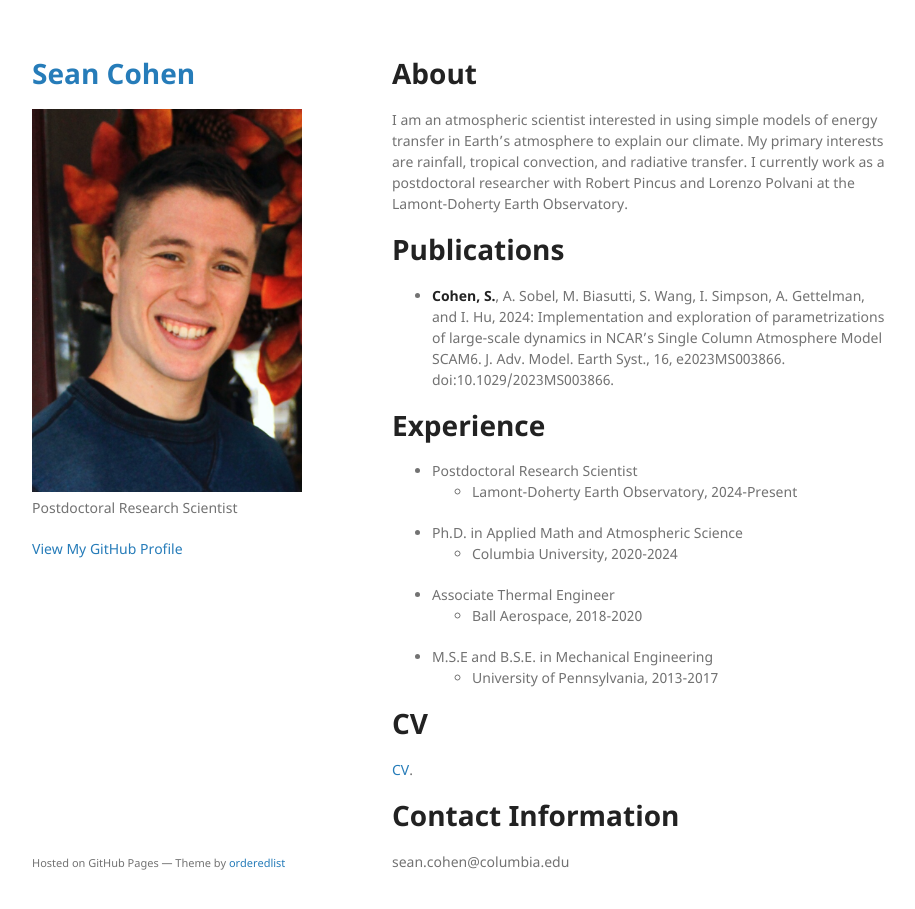
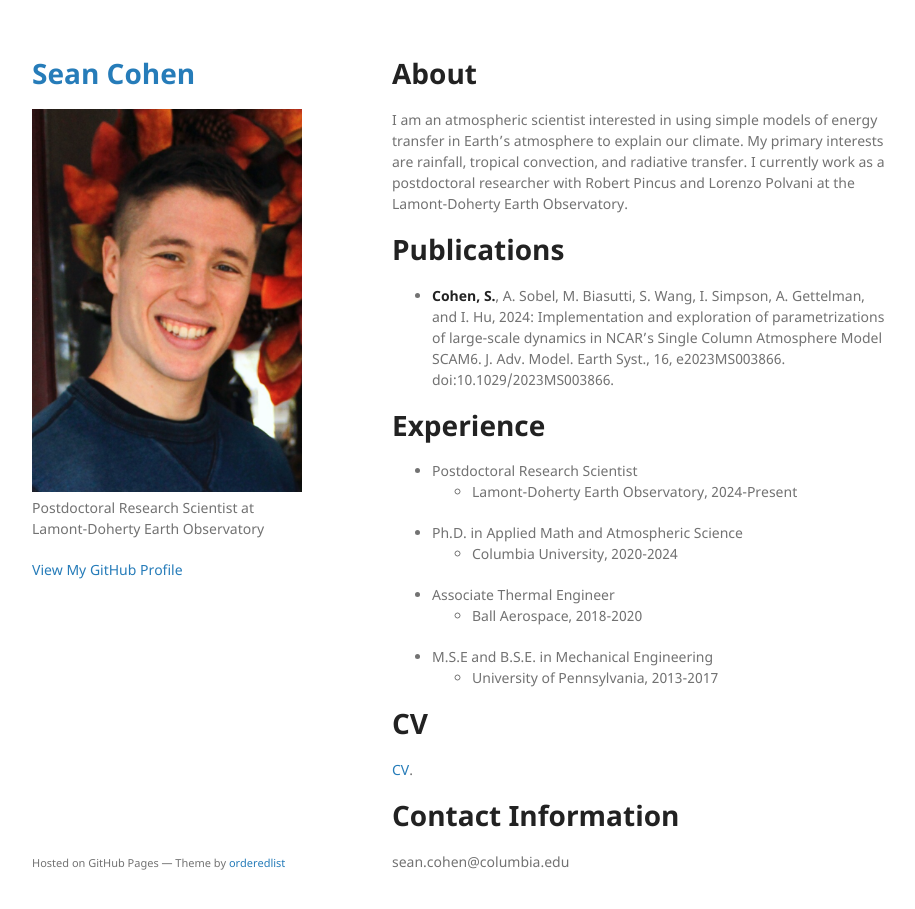
Before and after one commit to seancohen33/seancohen33.github.io, a Jekyll site: the page built from index.md, in a window 1280 px wide and 942 px high. Shown: the top 909 px of the window, without its empty margins (178-1093 px from the left). Built offline with Jekyll 4.4.1, drawn with Linux system fonts in a browser that asks for light colours; our own code applies the rules of GitHub Pages for plain Markdown files.

Commit message:
Update _config.yml

```diff
--- a/_config.yml
+++ b/_config.yml
@@ -1,6 +1,6 @@
 title: Sean Cohen
 logo: /assets/img/sean2.png
-description: Postdoctoral Research Scientist
+description: Postdoctoral Research Scientist at Lamont-Doherty Earth Observatory
 show_downloads: false
 google_analytics:
 theme: jekyll-theme-minimal
```
